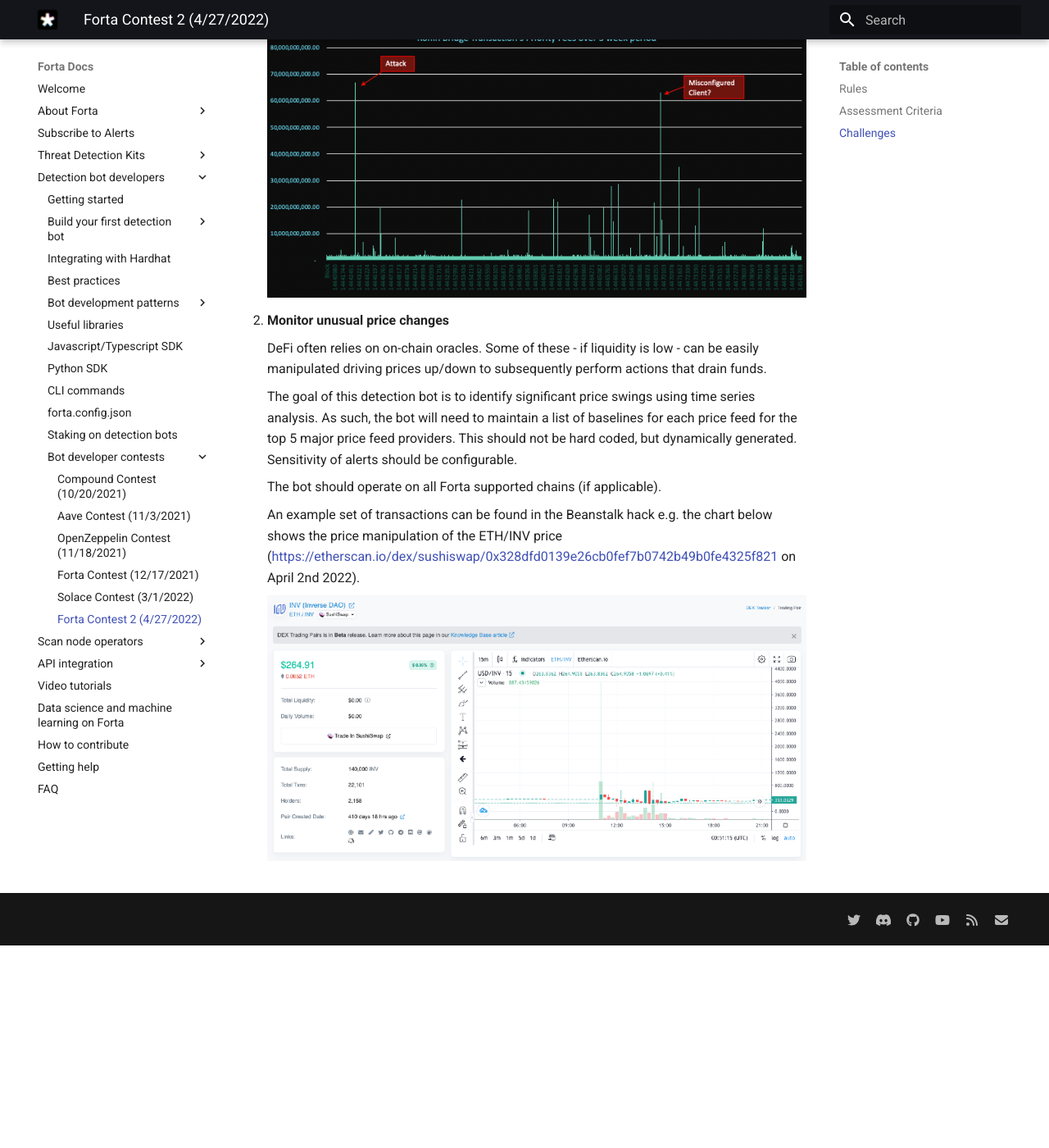
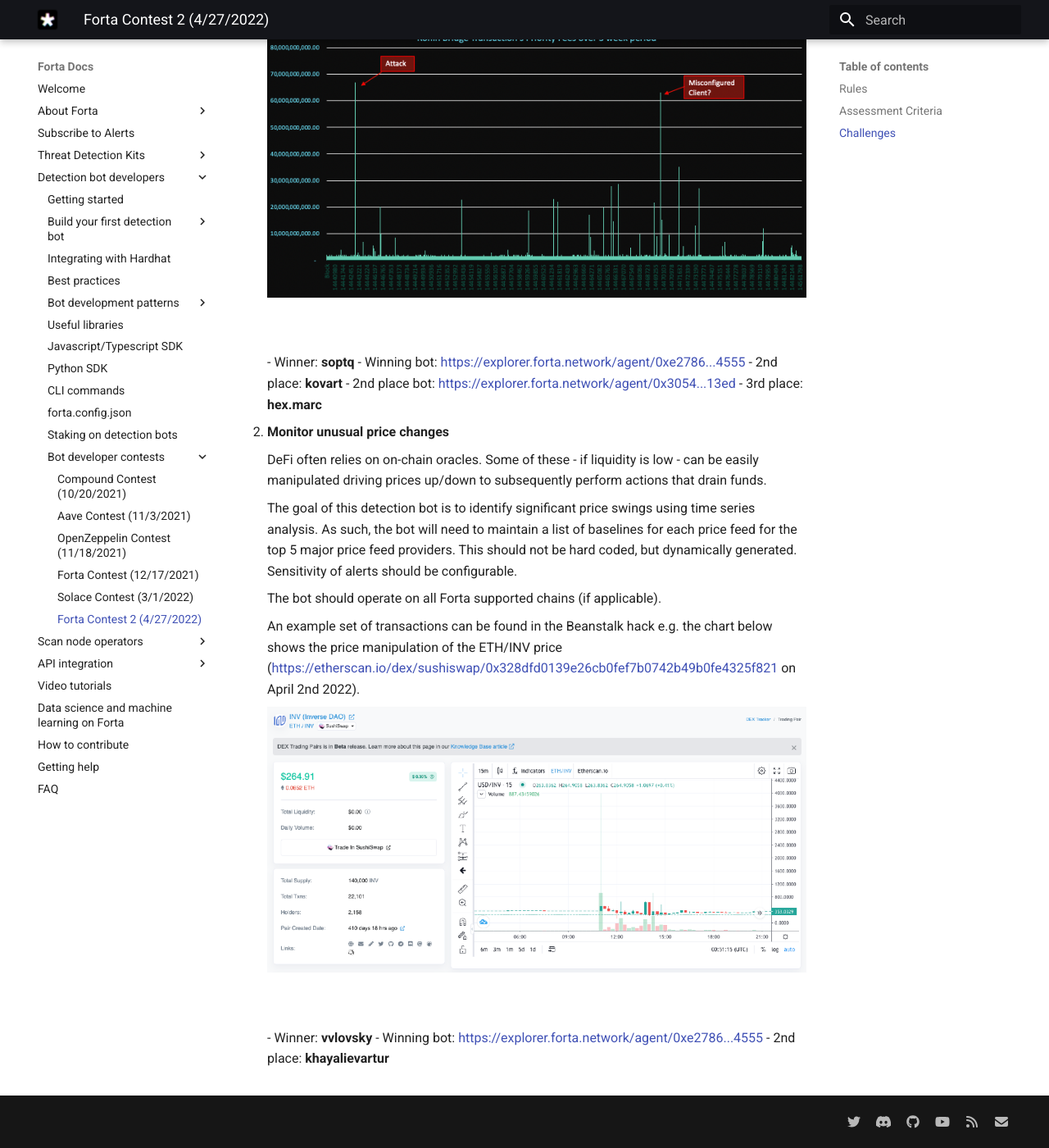
Before and after one commit to forta-network/docs, an MkDocs documentation site: the page built from docs/contest6-forta.md, in a window 1280 px wide and 1400 px high, scrolled down 2264 px. Shown: the whole window at 82% size. Built offline with MkDocs 1.6.1 and Material for MkDocs 9.7.7, drawn with Linux system fonts in a browser that asks for light colours; before the commit the page ends 3417 px from its top, so only the background shows below that.

Commit message:
add contest page; update contest winners

```diff
--- a/docs/contest6-forta.md
+++ b/docs/contest6-forta.md
@@ -55,6 +55,13 @@
 
     ![Ronin gas usage](roningasusage.png)
 
+    <br/><br/>
+    - Winner: **soptq**
+    - Winning bot: [https://explorer.forta.network/agent/0xe2786...4555](https://explorer.forta.network/agent/0xe27867c40008e0e3533d6dba7d3c1f26a61a3923bc016747d131f868f8f34555)
+    - 2nd place: **kovart**
+    - 2nd place bot: [https://explorer.forta.network/agent/0x3054...13ed](https://explorer.forta.network/agent/0x30547600c8b10757a559fc94a124cc27e560c8fe3af66087d8a8fadb309513ed)
+    - 3rd place: **hex.marc**
+
 2. **Monitor unusual price changes**
 
     DeFi often relies on on-chain oracles. Some of these - if liquidity is low - can be easily manipulated driving prices up/down to subsequently perform actions that drain funds.
@@ -66,3 +73,8 @@
     An example set of transactions can be found in the Beanstalk hack e.g. the chart below shows the price manipulation of the ETH/INV price ([https://etherscan.io/dex/sushiswap/0x328dfd0139e26cb0fef7b0742b49b0fe4325f821](https://etherscan.io/dex/sushiswap/0x328dfd0139e26cb0fef7b0742b49b0fe4325f821) on April 2nd 2022).
 
     ![Inverse DAO price chart](inversedao.png)
+
+    <br/><br/>
+    - Winner: **vvlovsky**
+    - Winning bot: [https://explorer.forta.network/agent/0xe2786...4555](https://explorer.forta.network/agent/0xe27867c40008e0e3533d6dba7d3c1f26a61a3923bc016747d131f868f8f34555)
+    - 2nd place: **khayalievartur**
```
Also changed, not shown: docs/contest7-forta.md (added, +58 -0 lines).
